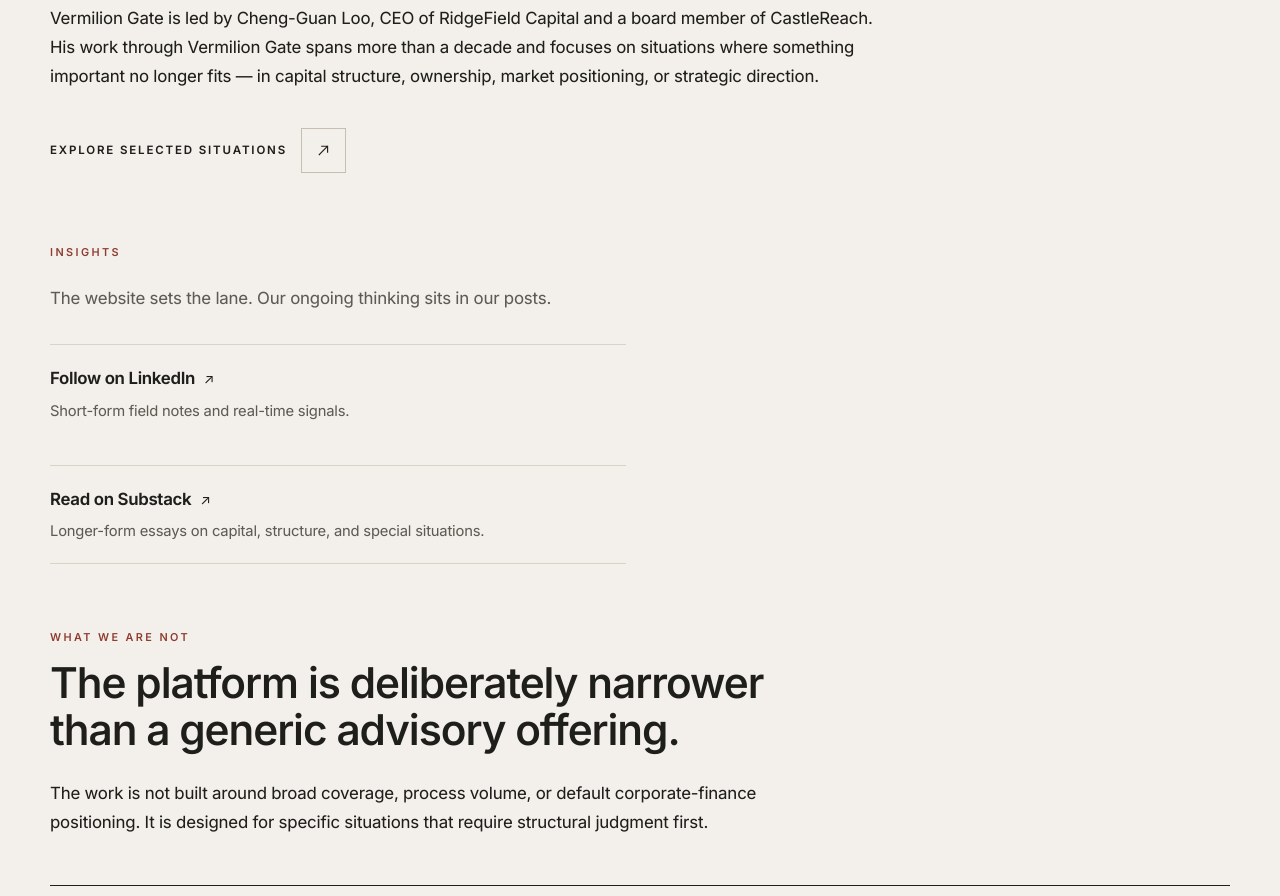
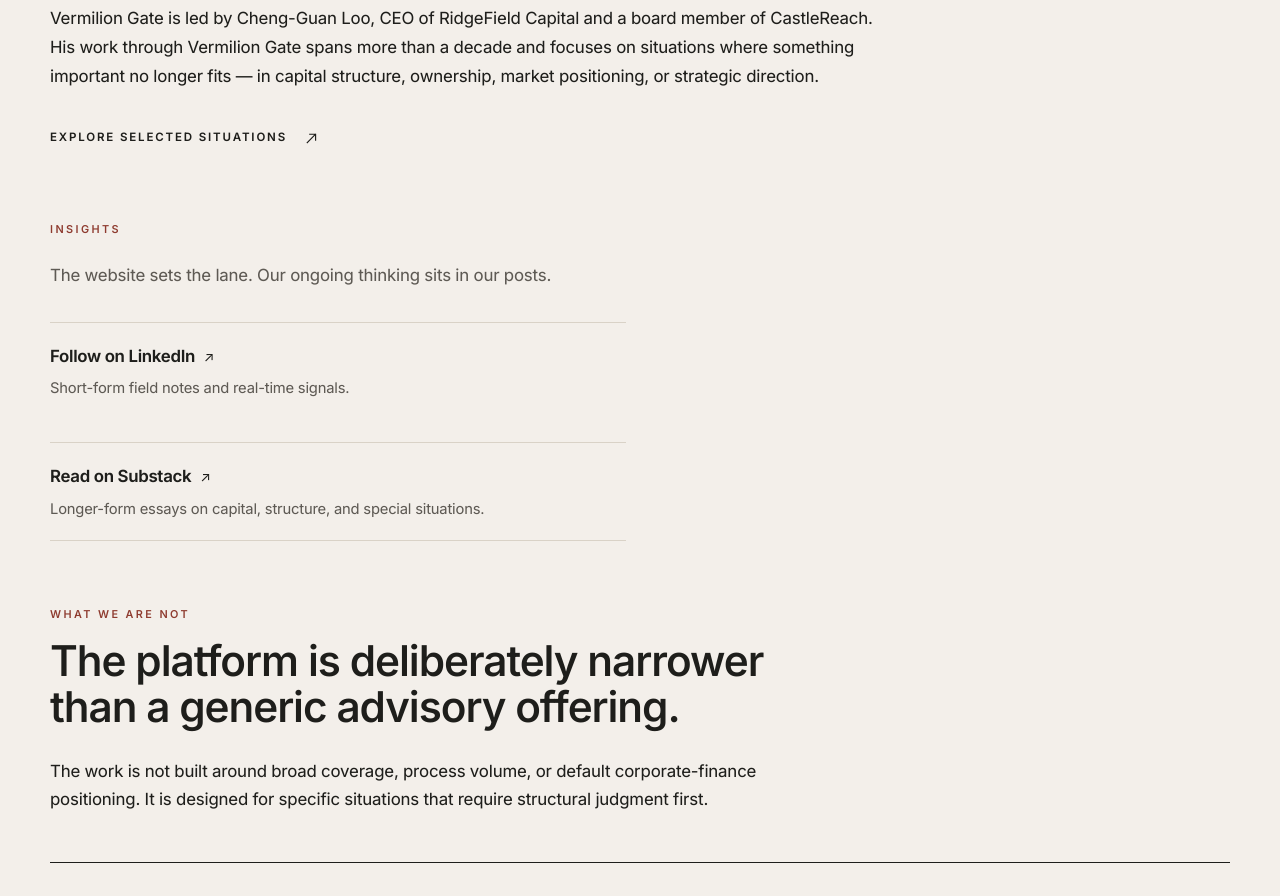
Before and after one commit to Johnlzx/vermilion-gate, a Next.js app: page / in a window 1280 px wide. Shown: the part 3120-4016 px from the top of the page. Built offline with nearby package versions, Linux system fonts and the light colour scheme; no server answers.

Commit message:
refine founder link icon

```diff
--- a/src/app/globals.css
+++ b/src/app/globals.css
@@ -1573,16 +1573,13 @@ textarea:disabled {
 }
 
 .ed-founder-jump__icon {
-  width: 2.8rem;
-  height: 2.8rem;
+  width: 1.25rem;
+  height: 1.25rem;
   display: grid;
   flex: 0 0 auto;
   place-items: center;
-  border: 1px solid var(--border-strong);
   color: var(--text-primary);
   transition:
-    background-color var(--transition),
-    border-color var(--transition),
     color var(--transition),
     transform var(--transition);
 }
@@ -1603,9 +1600,7 @@ textarea:disabled {
 }
 
 .ed-founder-jump:hover .ed-founder-jump__icon {
-  border-color: var(--accent);
-  background: var(--accent);
-  color: var(--background);
+  color: var(--accent);
 }
 
 .ed-founder-jump:hover .ed-founder-jump__icon svg {
```
